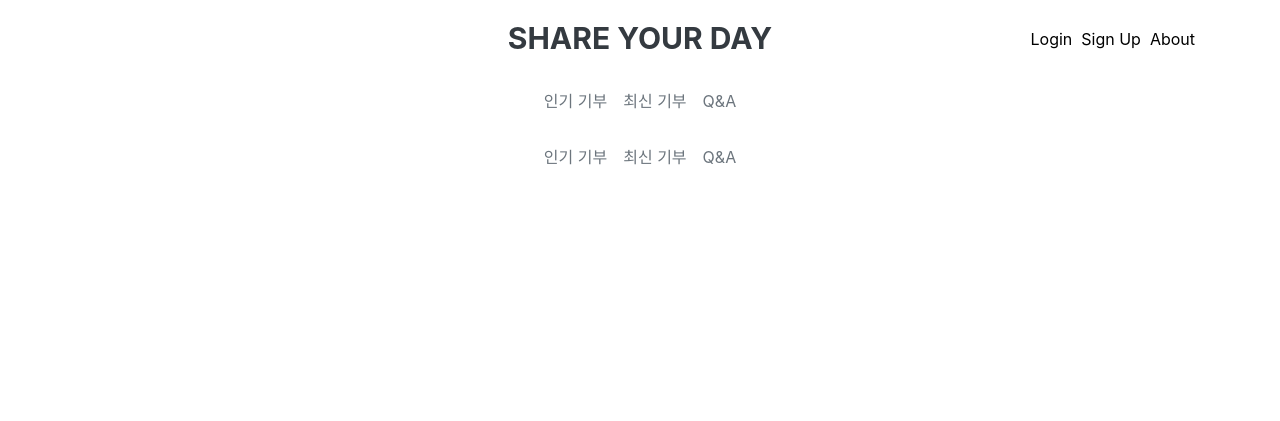
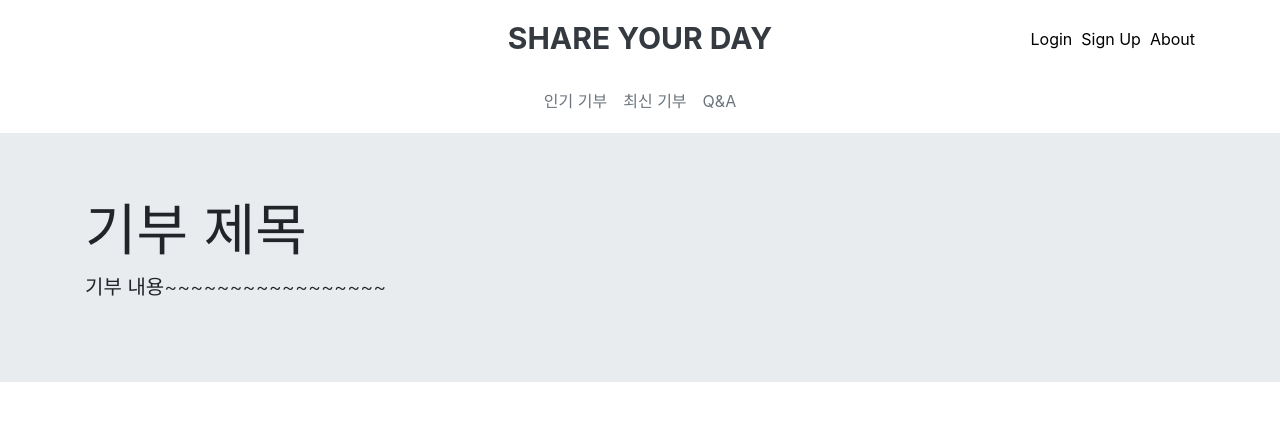
Before and after one commit to bengHak/Share-Your-Day, a Django app: page /index/detail/ in a window 1280 px wide. Shown: the top 421 px of the page. Run offline with Django 3.2, Linux system fonts and the light colour scheme; some libraries are stand-ins or nearby versions.

Commit message:
기부 상세페이지를 위한 테스트 데이터 추가

```diff
--- a/web/templates/detail.html
+++ b/web/templates/detail.html
@@ -1,9 +1,10 @@
+{% extends "base.html" %}
 {% block contents %}
 
 <div class="jumbotron jumbotron-fluid">
   <div class="container">
-    <h1 class="display-4">기부 제목</h1>
-    <p class="lead">기부에 대한 상세 제목</p>
+    <h1 class="display-4">{{title}}</h1>
+    <p class="lead">{{content}}</p>
   </div>
 </div>
 
--- a/web/urls.py
+++ b/web/urls.py
@@ -4,5 +4,5 @@ from . import views
 urlpatterns = [
     path('about/', views.about, name='about'),
     path('mypage/', views.mypage, name='mypage'),
-    path('detail/', views.mypage, name='detail'),
+    path('detail/', views.detail, name='detail'),
 ]
--- a/web/views.py
+++ b/web/views.py
@@ -11,3 +11,18 @@ def index(request):
 
 def mypage(request):
     return render(request, 'mypage.html')
+
+def detail(request):
+    fund_detail = {
+        'title': '기부 제목',
+        'content': '기부 내용~~~~~~~~~~~~~~~~~',
+        'current_fund' : 560000,
+        'goal' : 1000000,
+        'max_fund' : -1,
+        'min_fund' : 10,
+        'image_url' : 'https://picsum.photos/400/400',
+        'fund_id' : 1,
+        'hit' : 96,
+        'like' : 2019,
+    }
+    return render(request, 'detail.html', fund_detail)
```
